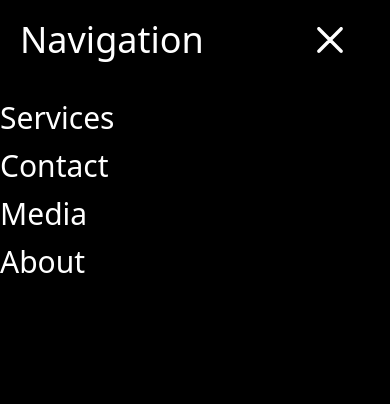
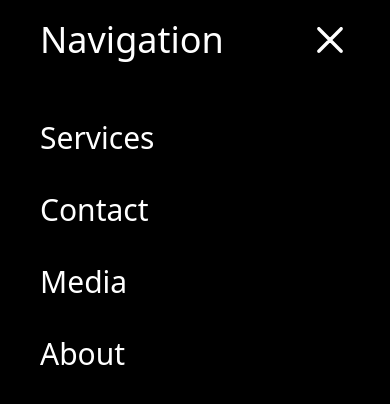
Before and after one commit to BrainReturnedToSoup/HuusWebsite, a React (Vite) app in the folder huus-website/: page / in a window 390 px wide. Both pictures are taken after a click on the button 326 px from the left and 40 px from the top of the page. Shown: the top 404 px of the page. Built offline with nearby package versions, Linux system fonts and the light colour scheme.

Commit message:
rounded out the mobile navigation

```diff
--- a/huus-website/src/pages/root/MobileNav.tsx
+++ b/huus-website/src/pages/root/MobileNav.tsx
@@ -5,7 +5,7 @@ import navLinks from "../../enums/navLinks";
 function MobileNav() {
   return (
     <div className="fixed z-10 h-dvh w-full bg-black">
-      <div className="flex items-center justify-between p-5 pt-0">
+      <div className="flex items-center justify-between p-5 pl-10 pt-0">
         <h1 className="flex items-center justify-center text-4xl font-normal text-white">
           Navigation
         </h1>
@@ -21,15 +21,15 @@ function MobileNav() {
           ></img>
         </button>
       </div>
-      <div className="flex flex-col">
-        {navLinks.map((buttonData) => {
+      <div className="flex flex-col p-5 pl-10">
+        {navLinks.map((linkData) => {
           return (
             <a
-              className="mb-3 text-3xl font-light text-white"
-              key={buttonData.key}
-              href={buttonData.route}
+              className="mb-8 h-10 text-3xl font-light text-white"
+              key={linkData.key}
+              href={linkData.route}
             >
-              {buttonData.name}
+              {linkData.name}
             </a>
           );
         })}
--- a/huus-website/src/pages/root/Nav.tsx
+++ b/huus-website/src/pages/root/Nav.tsx
@@ -57,15 +57,14 @@ function RegularNav() {
 
   return (
     <div className="flex justify-center">
-      {navLinks.map((buttonData) => {
+      {navLinks.map((linkData) => {
         return (
           <a
-            className={`center-text flex justify-items-center px-9 text-2xl transition-colors duration-300
-               ease-in-out ${screenPosition > window.innerHeight ? whiteBackground : blackBackground}`}
-            key={buttonData.key}
-            href={buttonData.route}
+            className={`center-text flex justify-items-center px-9 text-2xl transition-colors duration-300 ease-in-out ${screenPosition > window.innerHeight ? whiteBackground : blackBackground}`}
+            key={linkData.key}
+            href={linkData.route}
           >
-            {buttonData.name}
+            {linkData.name}
           </a>
         );
       })}
```
